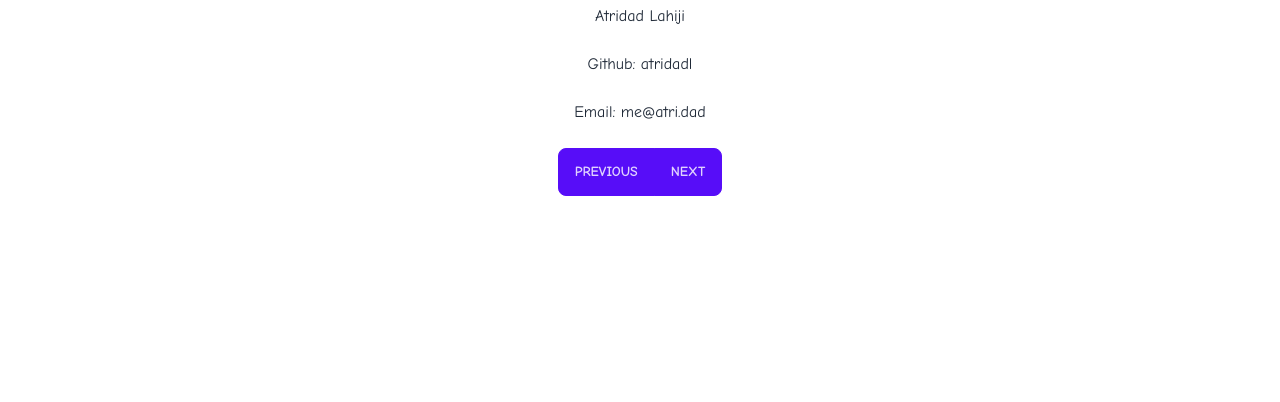
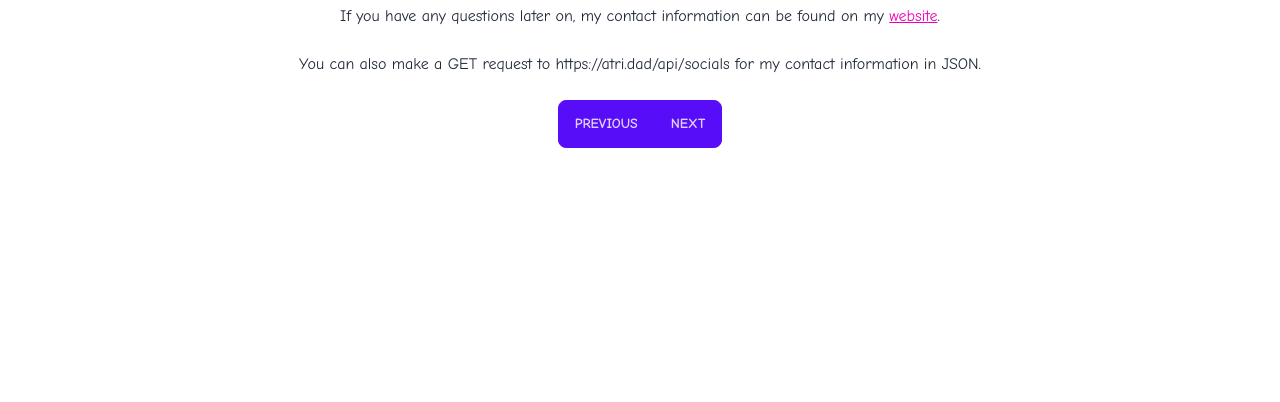
Before and after one commit to atridadl/devedmonton-july-2023, an Astro site: page /14 in a window 1280 px wide. Shown: the part 398-800 px from the top of the page. Built offline with nearby package versions, Linux system fonts and the light colour scheme; Astro itself is replaced by a stand-in of ours.

```diff
--- a/src/pages/14.astro
+++ b/src/pages/14.astro
@@ -7,9 +7,19 @@ import BaseLayout from "../layouts/BaseLayout.astro";
 		<h1 class="text-6xl font-bold">
 			Oh... I guess we're done! Any questions?
 		</h1>
-		<p>My Info:</p>
-		<p>Atridad Lahiji</p>
-		<p>Github: atridadl</p>
-		<p>Email: me@atri.dad</p>
+		<p>
+			If you have any questions later on, my contact information can be
+			found on my <a
+				class="link link-secondary"
+				href="https://atri.dad"
+				target="_blank"
+				rel="me">website</a
+			>.
+		</p>
+
+		<p>
+			You can also make a GET request to https://atri.dad/api/socials for
+			my contact information in JSON.
+		</p>
 	</BaseLayout>
 </html>
--- a/src/pages/404.astro
+++ b/src/pages/404.astro
@@ -7,9 +7,19 @@ import BaseLayout from "../layouts/BaseLayout.astro";
         <h1 class="text-6xl font-bold">
             Oh... I guess we're done! Any questions?
         </h1>
-        <p>My Info:</p>
-        <p>Atridad Lahiji</p>
-        <p>Github: atridadl</p>
-        <p>Email: me@atri.dad</p>
+        <p>Contact:</p>
+        <a
+            href="https://matrix.to/#/@atridadl:matrix.org"
+            rel="me"
+            target="_blank">Message me on Matrix!</a
+        >
+        <p>
+            Github: <a
+                href="https://github.com/atridadl"
+                target="_blank"
+                rel="me">Follow me on Github!</a
+            >
+        </p>
+        <p>Email me at <a href="mailto:me@atri.dad">me@atri.dad</a></p>
     </BaseLayout>
 </html>
--- a/src/pages/index.astro
+++ b/src/pages/index.astro
@@ -6,7 +6,7 @@ import BaseLayout from "../layouts/BaseLayout.astro";
 	<BaseLayout title="👀">
 		<h1 class="text-6xl font-bold">
 			How to ship
-			<span class="text-secondary">less Javascript</span>!
+			<span class="text-secondary"> less Javascript</span>!
 		</h1>
 
 		<h2 class="text-2xl">by: Atridad Lahiji (he/they)</h2>
```
Also changed, not shown: package.json (+6 -6 lines), pnpm-lock.yaml.
